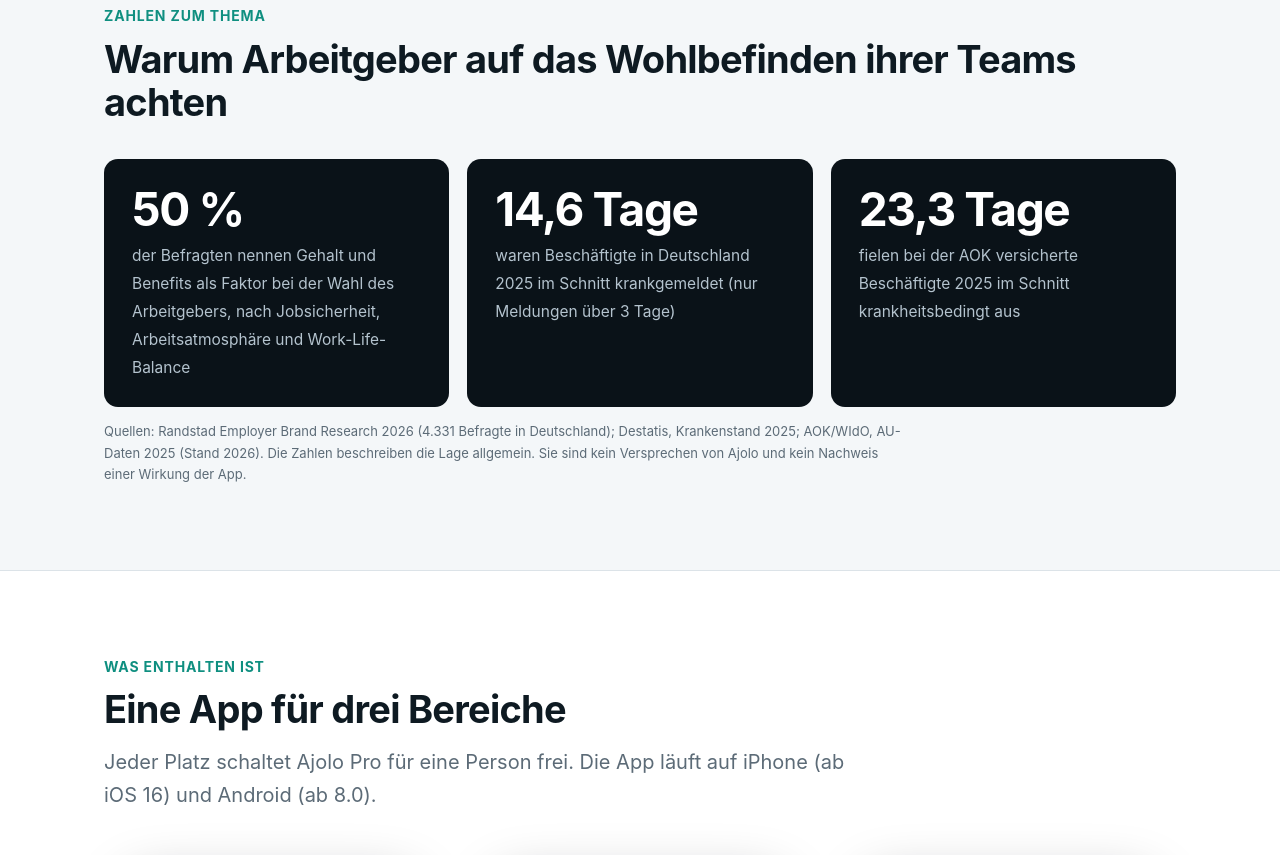
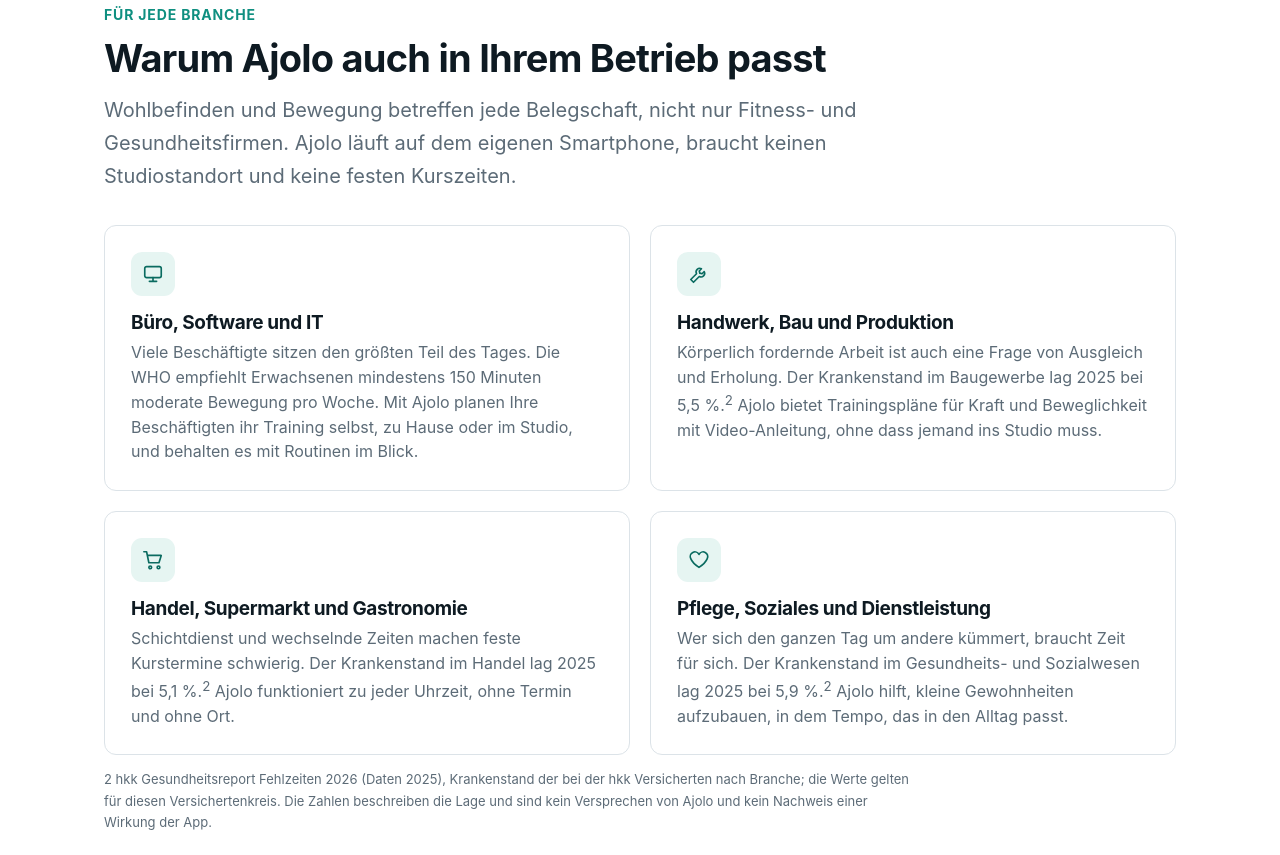
Before and after one commit to ajolo-app/ajolo-firmen, a plain HTML site: page index.html in a window 1280 px wide. Shown: the part 2033-2888 px from the top of the page. Drawn offline with Linux system fonts and the light colour scheme.

Commit message:
Firmenseite: Branchenabschnitt und neutrale Rechnung mit Quellen

```diff
--- a/assets/firmen.css
+++ b/assets/firmen.css
@@ -166,3 +166,9 @@ p.src{font-size:13px;color:var(--muted);margin-top:14px;max-width:62em}
 @media(max-width:600px){.brand span{display:none}header .btn{padding:9px 14px;font-size:14px}}
 .calc output span{display:block}
 .calc .sm{margin-top:8px;line-height:1.5}
+.ind{display:grid;grid-template-columns:1fr 1fr;gap:20px;margin-top:32px}
+.ind .card h3{font-size:19px}
+.ind .card p{font-size:16px;line-height:1.55}
+@media(max-width:760px){.ind{grid-template-columns:1fr}}
+.calcnote{font-size:13px!important;color:#8CA0AE;border-top:1px solid #25343F;padding-top:10px;margin-top:12px!important}
+.calc{align-items:start}
--- a/index.html
+++ b/index.html
@@ -34,6 +34,13 @@
 <li><b>Fortschritt sichtbar.</b> Streaks und Ränge von Eisen bis Ajolo Elite.</li>
 <li><b>Die Daten bleiben privat.</b> Alles liegt auf dem eigenen Gerät, ein Konto ist nicht nötig.</li></ul></div></div>
 <p class="src">1 Randstad Employer Brand Research 2026, 4.331 Befragte in Deutschland. Ajolo ist keine medizinische Anwendung und macht keine Zusagen zu Gesundheit oder Krankenstand.</p></div></section>
+
+<section id="branchen"><div class="wrap"><p class="eyebrow">Für jede Branche</p><h2>Warum Ajolo auch in Ihrem Betrieb passt</h2><p class="lead">Wohlbefinden und Bewegung betreffen jede Belegschaft, nicht nur Fitness- und Gesundheitsfirmen. Ajolo läuft auf dem eigenen Smartphone, braucht keinen Studiostandort und keine festen Kurszeiten.</p>
+<div class="ind"><div class="card"><div class="ico"><svg viewBox="0 0 24 24" aria-hidden="true"><rect x="3" y="4" width="18" height="12" rx="2"/><path d="M8 20h8M12 16v4"/></svg></div><h3>Büro, Software und IT</h3><p>Viele Beschäftigte sitzen den größten Teil des Tages. Die WHO empfiehlt Erwachsenen mindestens 150 Minuten moderate Bewegung pro Woche. Mit Ajolo planen Ihre Beschäftigten ihr Training selbst, zu Hause oder im Studio, und behalten es mit Routinen im Blick.</p></div>
+<div class="card"><div class="ico"><svg viewBox="0 0 24 24" aria-hidden="true"><path d="M14.700 6.300a4 4 0 0 0-5.400 5.400L3 18l3 3 6.300-6.300a4 4 0 0 0 5.400-5.400l-2.400 2.400-2.400-.6-.6-2.400z"/></svg></div><h3>Handwerk, Bau und Produktion</h3><p>Körperlich fordernde Arbeit ist auch eine Frage von Ausgleich und Erholung. Der Krankenstand im Baugewerbe lag 2025 bei 5,5 %.<sup>2</sup> Ajolo bietet Trainingspläne für Kraft und Beweglichkeit mit Video-Anleitung, ohne dass jemand ins Studio muss.</p></div>
+<div class="card"><div class="ico"><svg viewBox="0 0 24 24" aria-hidden="true"><circle cx="9" cy="20" r="1.500"/><circle cx="18" cy="20" r="1.500"/><path d="M2 3h3l2.500 12h11L21 7H6"/></svg></div><h3>Handel, Supermarkt und Gastronomie</h3><p>Schichtdienst und wechselnde Zeiten machen feste Kurstermine schwierig. Der Krankenstand im Handel lag 2025 bei 5,1 %.<sup>2</sup> Ajolo funktioniert zu jeder Uhrzeit, ohne Termin und ohne Ort.</p></div>
+<div class="card"><div class="ico"><svg viewBox="0 0 24 24" aria-hidden="true"><path d="M12 20s-7-4.500-9-9.500A5 5 0 0 1 12 6a5 5 0 0 1 9 4.500C19 15.500 12 20 12 20z"/></svg></div><h3>Pflege, Soziales und Dienstleistung</h3><p>Wer sich den ganzen Tag um andere kümmert, braucht Zeit für sich. Der Krankenstand im Gesundheits- und Sozialwesen lag 2025 bei 5,9 %.<sup>2</sup> Ajolo hilft, kleine Gewohnheiten aufzubauen, in dem Tempo, das in den Alltag passt.</p></div></div>
+<p class="src">2 hkk Gesundheitsreport Fehlzeiten 2026 (Daten 2025), Krankenstand der bei der hkk Versicherten nach Branche; die Werte gelten für diesen Versichertenkreis. Die Zahlen beschreiben die Lage und sind kein Versprechen von Ajolo und kein Nachweis einer Wirkung der App.</p></div></section>
 
 <section class="alt"><div class="wrap"><p class="eyebrow">Zahlen zum Thema</p><h2>Warum Arbeitgeber auf das Wohlbefinden ihrer Teams achten</h2>
 <div class="stats"><div><b>50 %</b><span>der Befragten nennen Gehalt und Benefits als Faktor bei der Wahl des Arbeitgebers, nach Jobsicherheit, Arbeitsatmosphäre und Work-Life-Balance</span></div><div><b>14,6 Tage</b><span>waren Beschäftigte in Deutschland 2025 im Schnitt krankgemeldet (nur Meldungen über 3 Tage)</span></div><div><b>23,3 Tage</b><span>fielen bei der AOK versicherte Beschäftigte 2025 im Schnitt krankheitsbedingt aus</span></div></div>
@@ -84,7 +91,7 @@
 (function(){var P=[[5,150],[10,280],[25,650],[50,1200],[100,2200]],i=document.getElementById('seats'),o=document.getElementById('res');
 function f(x){return x.toLocaleString('de-DE',{minimumFractionDigits:2,maximumFractionDigits:2})}
 function u(){var n=parseInt(i.value,10);if(!n||n<1){o.innerHTML='<span class="big">–</span>';return}
-for(var k=0;k<P.length;k++){if(n<=P[k][0]){var s=P[k][0],p=P[k][1];o.innerHTML='<span class="big">'+p.toLocaleString('de-DE')+' € netto pro Jahr</span><span class="sm">Paket mit '+s+' Plätzen · '+f(p/s/12)+' € pro Platz und Monat'+(n<s?' · '+(s-n)+' Plätze bleiben frei, zum Beispiel für neue Beschäftigte':'')+'</span>';return}}
+for(var k=0;k<P.length;k++){if(n<=P[k][0]){var s=P[k][0],p=P[k][1];var d=(p/360).toLocaleString('de-DE',{maximumFractionDigits:1});o.innerHTML='<span class="big">'+p.toLocaleString('de-DE')+' € netto pro Jahr</span><span class="sm">Paket mit '+s+' Plätzen · '+f(p/s/12)+' € pro Platz und Monat'+(n<s?' · '+(s-n)+' Plätze bleiben frei, zum Beispiel für neue Beschäftigte':'')+'</span><span class="sm calcnote">Rechenbeispiel, keine Leistungszusage: Ein Arbeitstag kostet laut Destatis durchschnittlich rund 360 € Arbeitskosten (45,00 € × 8 Std., 2025, Schätzwert). Das Paket entspricht rechnerisch '+d+' Arbeitstagen. Wir sagen nicht zu, dass sich Fehlzeiten, Gesundheit oder Kosten in Ihrem Betrieb verändern. Die Rechnung zeigt nur eine Größenordnung.</span>';return}}
 o.innerHTML='<span class="big">Individuelles Angebot</span><span class="sm">Für mehr als 100 Plätze erstellen wir ein Angebot nach Absprache.</span>'}
 i.addEventListener('input',u);u()})();
 </script></main><footer><div class="wrap"><ul><li><a href="https://ajolo.de/">Ajolo App</a></li><li><a href="/datenblatt.html">Datenblatt für Datenschutz und Betriebsrat</a></li><li><a href="https://legal.ajolo.de/imprint.html">Impressum</a></li><li><a href="https://legal.ajolo.de/partner-datenschutz.html">Datenschutz der Webseiten</a></li><li><a href="https://legal.ajolo.de/">Datenschutz der App</a></li><li><a href="https://legal.ajolo.de/terms.html">AGB der App</a></li><li><a href="https://partner.ajolo.de/">Partnerprogramm</a></li></ul>
```
